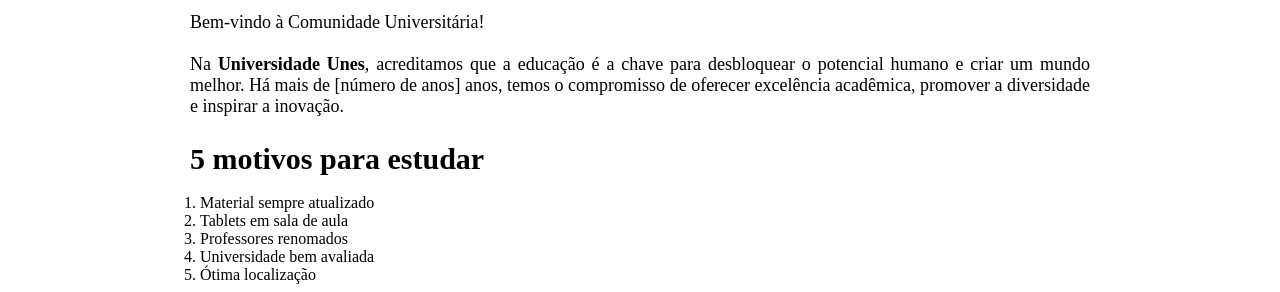
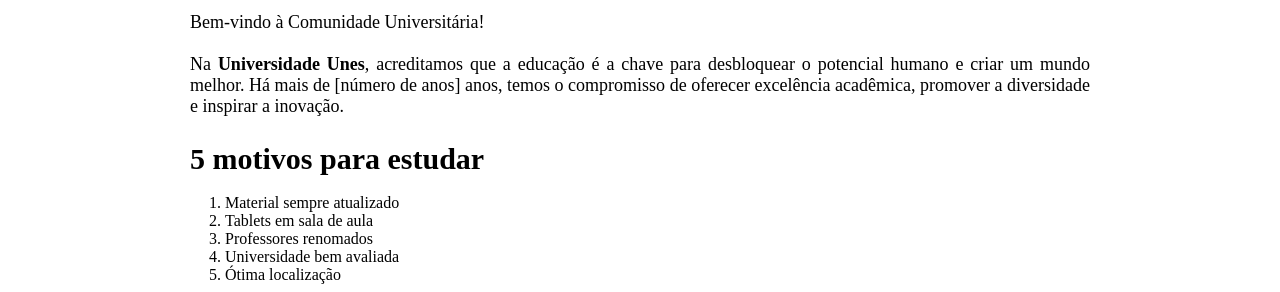
Before and after one commit to lukasmaicon/Faculdade-UNES, a plain HTML site: page Quem somos.html in a window 1280 px wide. Shown: the part 660-952 px from the top of the page. Drawn offline with Linux system fonts and the light colour scheme.

Commit message:
primeiro commit

```diff
--- a/style.css
+++ b/style.css
@@ -122,7 +122,7 @@ footer {
 }
 
 ol li {
-  margin-left: 10px;
+  margin-left: 35px;
 }
 
 @media screen and (max-width: 730px) {
```
